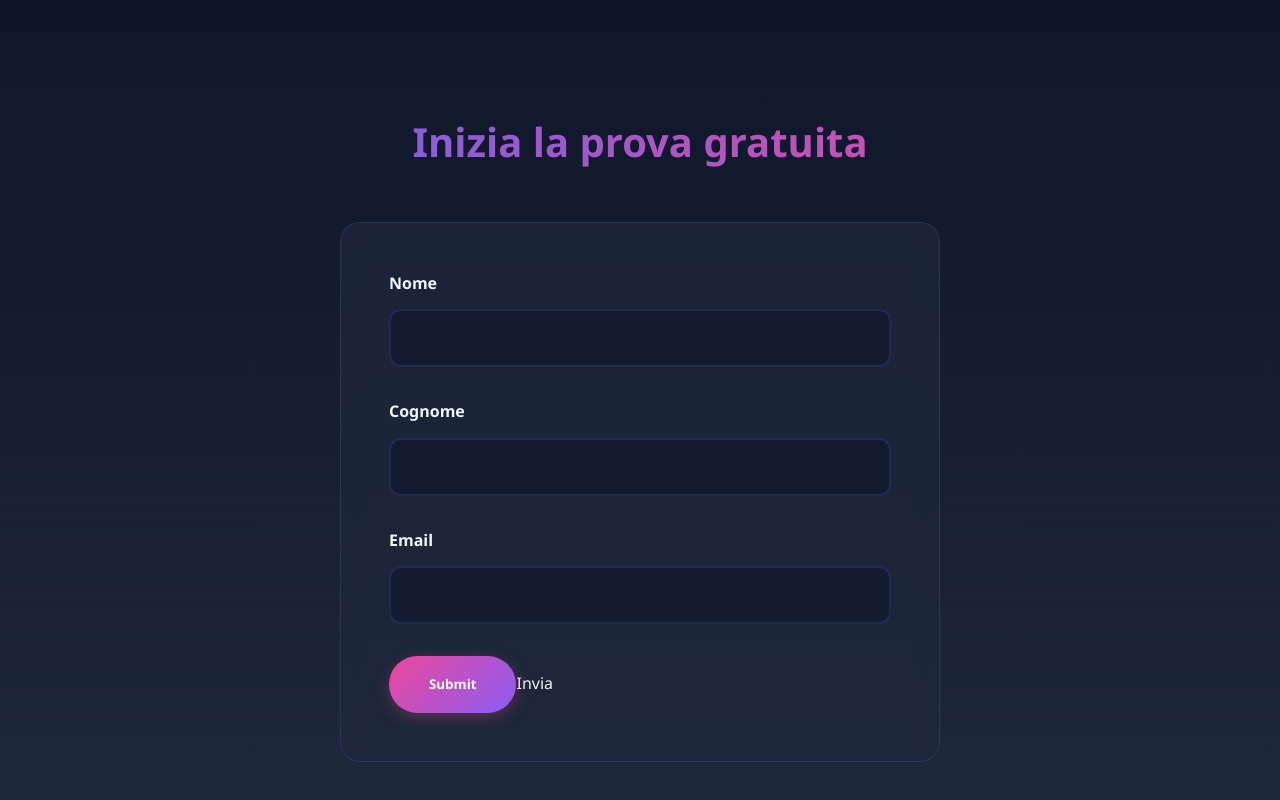
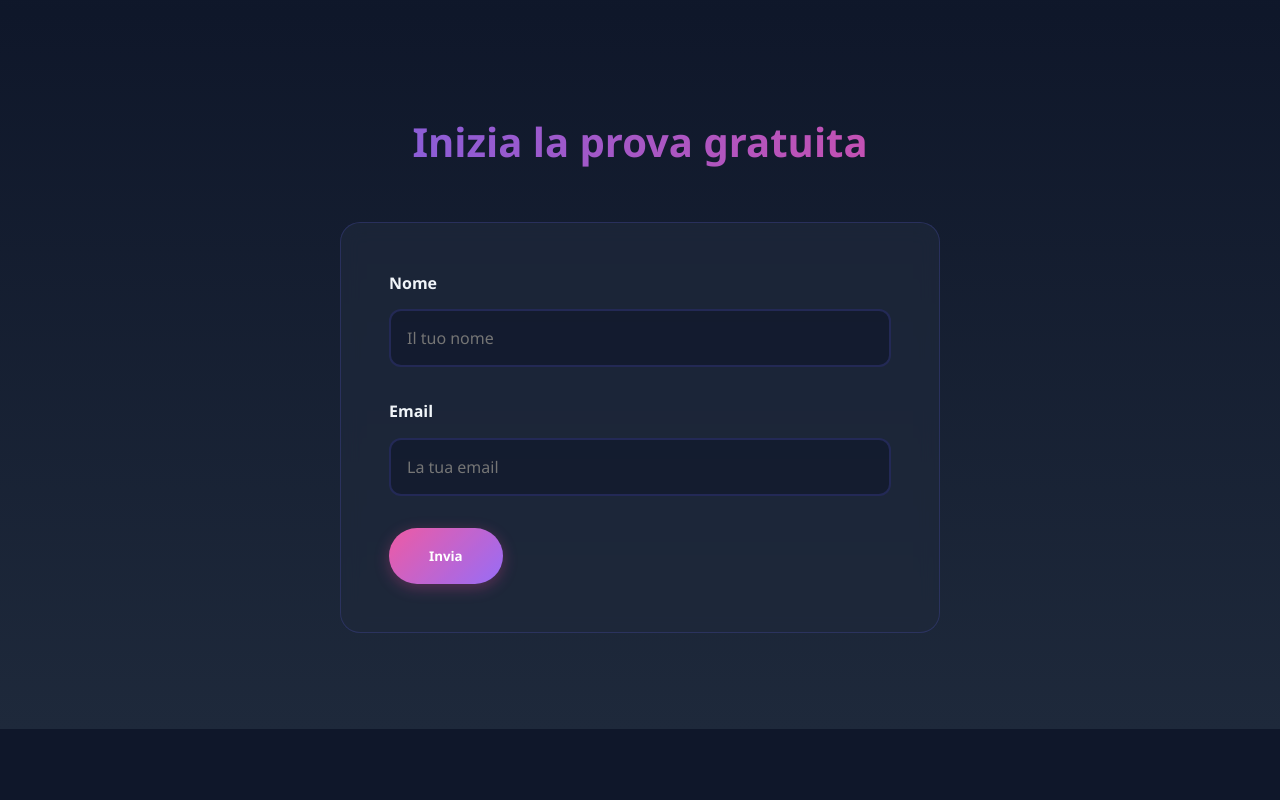
Before and after one commit to Nurinho23/landing-ufs10, a plain HTML site: page index.html in a window 1280 px wide. Shown: the part 1886-2686 px from the top of the page. After the commit the page ends 2615 px from the top, so only its background shows below. Drawn offline with Linux system fonts and the light colour scheme.

Commit message:
Update index.html

```diff
--- a/index.html
+++ b/index.html
@@ -325,21 +325,19 @@
     <div class="container">
         <h2 class="section-title">Inizia la prova gratuita</h2>
         <div class="contact-form">
-                <form action="https//app.getresponse.com/add_subscriber.html" method="POST">
+            <form action="https://app.getresponse.com/add_subscriber.html" method="POST" accept-charset="utf-8">
                 <div class="form-group">
                     <label for="name">Nome</label>
-                        <input type="text" id="name" name="name" required>
+                    <input type="text" id="name" name="name" placeholder="Il tuo nome" required>
                 </div>
-                    <div class="form-group">
-                        <label for="surname">Cognome</label>
-                        <input type="text" id="surname" name="surname" required>
-                    </div>
+                <!-- Cognome rimosso poiché non supportato da GetResponse -->
                 <div class="form-group">
                     <label for="email">Email</label>
-                        <input type="email" id="email" name="email" required>
+                    <input type="email" id="email" name="email" placeholder="La tua email" required>
                     <input type="hidden" name="campaign_token" value="jhcz4">
+                    <input type="hidden" name="start_day" value="0">
                 </div>
-                    <input type="submit" class="cta-button">Invia</button>
+                <button type="submit" class="cta-button">Invia</button>
             </form>
         </div>
     </div>
```
Lines whose indentation alone changed are shown as unchanged.
